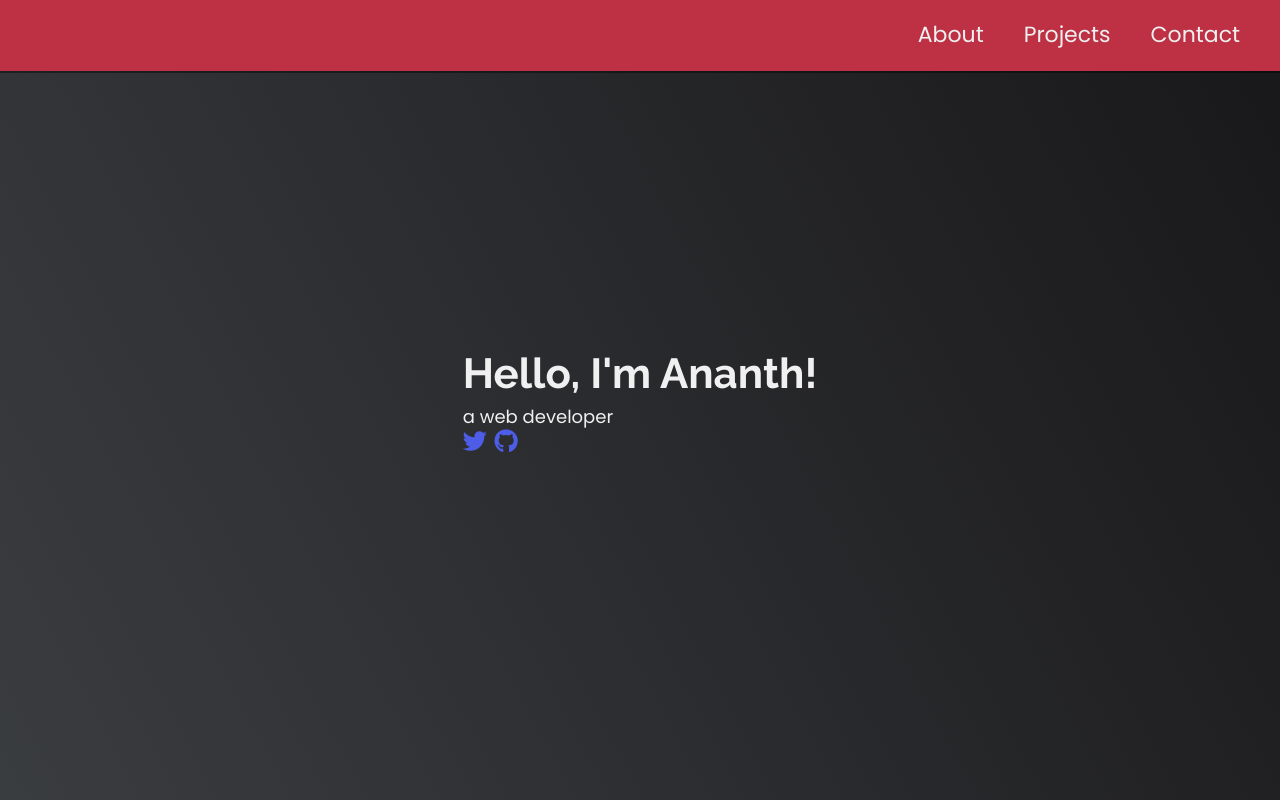
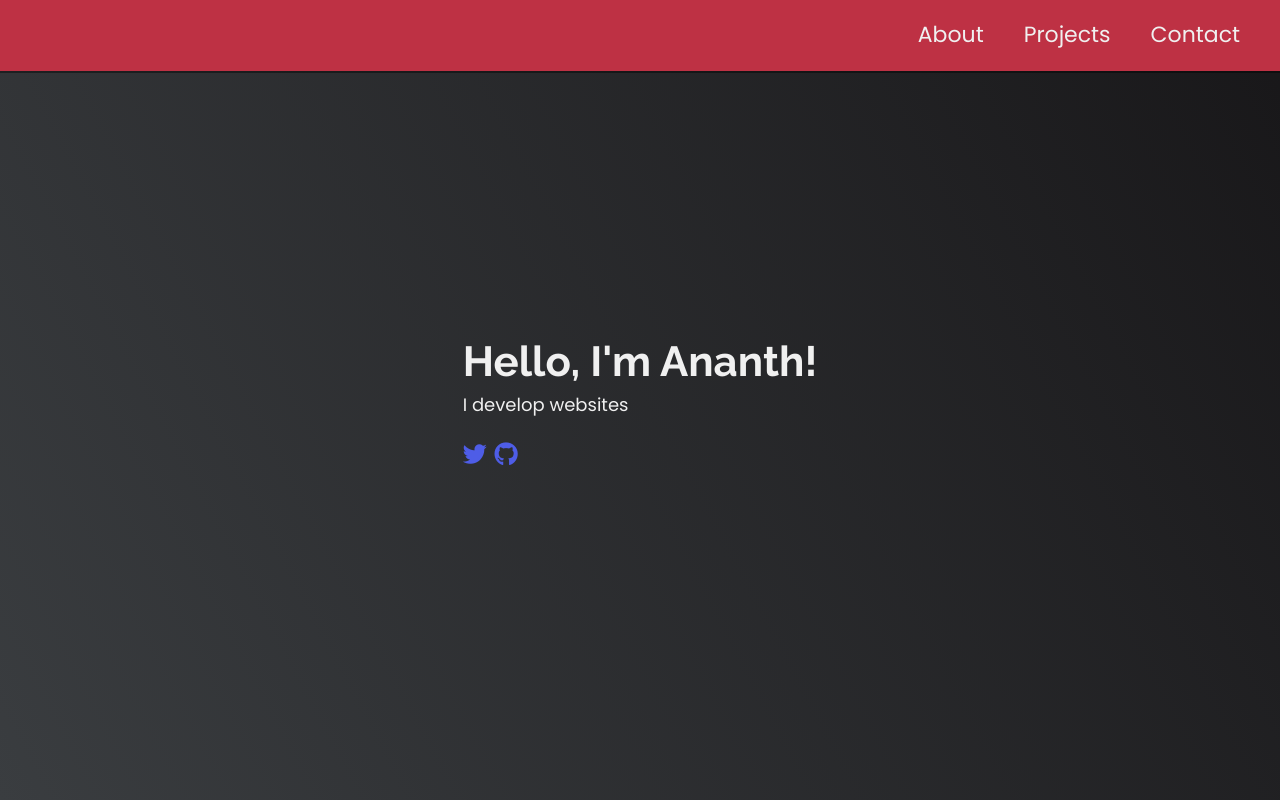
Before and after one commit to hakuamesan/fcc-responsive-web-design, a plain HTML site: page portfolio/index.html in a window 1280 px wide. Shown: the top 800 px of the page. Drawn offline with Linux system fonts and the light colour scheme.

Commit message:
some minor  updates to the portfolio page

```diff
--- a/portfolio/index.html
+++ b/portfolio/index.html
@@ -51,7 +51,11 @@
 <section id="intro" class="intro">
   <div class="intro-text">
   <h2>Hello, I'm Ananth!</h2>
-  <p>a web developer</p>
+  <p>I develop websites</p>
+  <p>
+    &nbsp;
+  </p>
+
   <nav class="social-buttons">
                 <ul>
                     <li><a href="https://twitter.com/ananth2020" target="_blank"><i class="fab fa-twitter fa-lg"></i></a></li>
```
Also changed, not shown: portfolio/img/FCC-survey-ss.jpg (added), portfolio/img/FCC-technical-ss.jpg (added), portfolio/img/FCC-tribute-ss.jpg (added).
